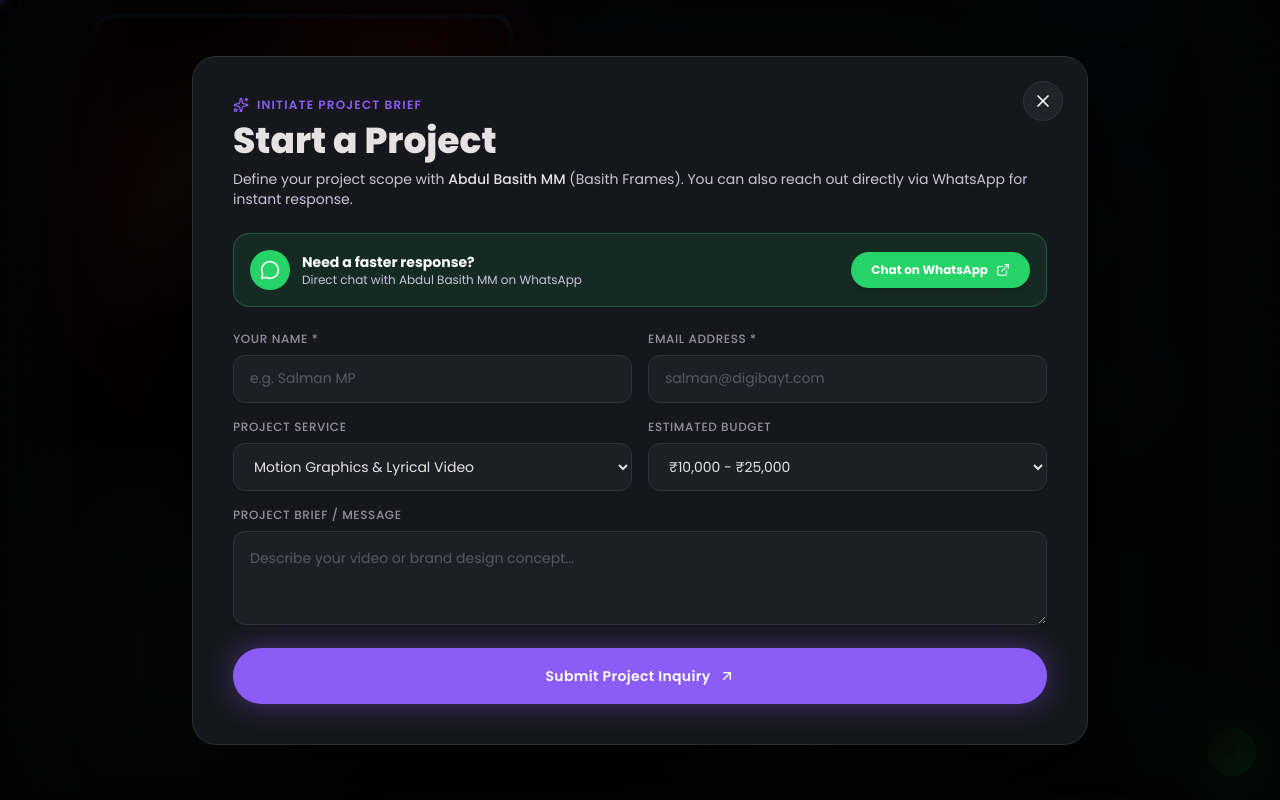
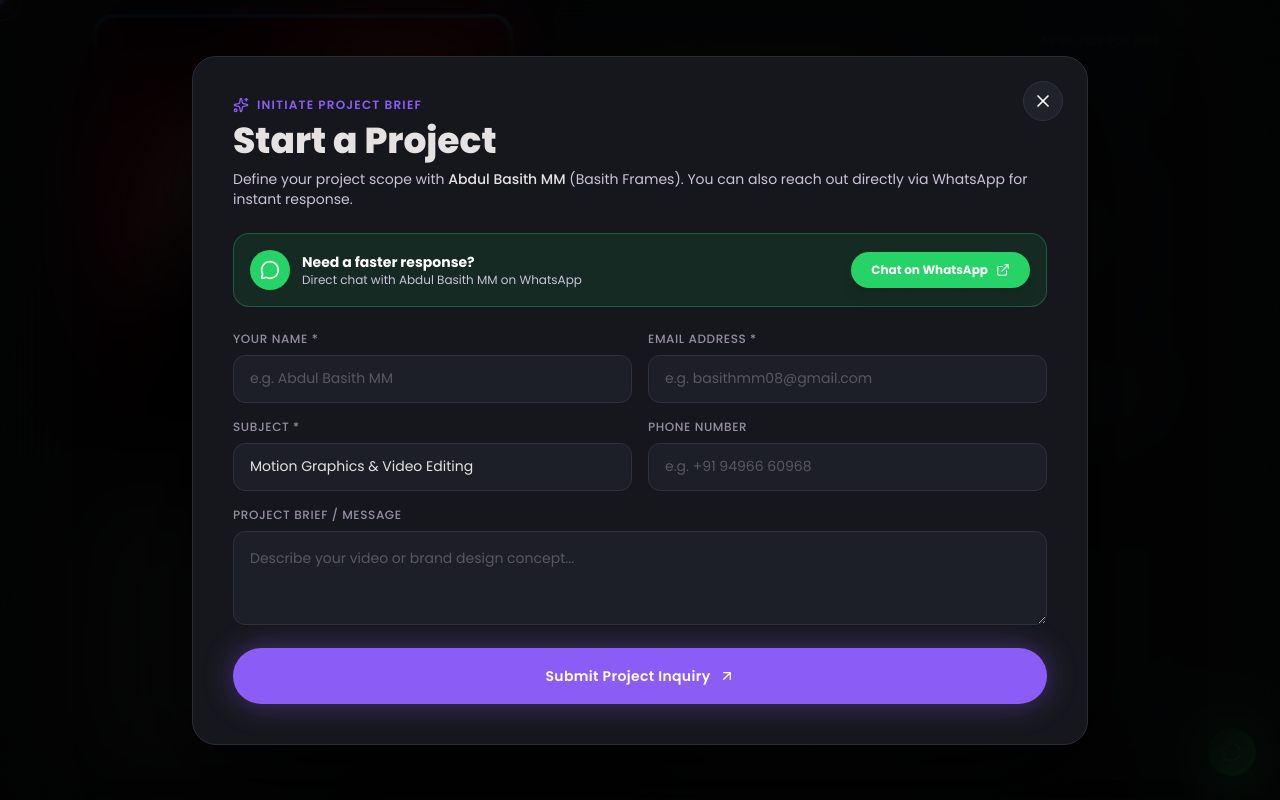
Before and after one commit to abdulbasithmm/basithm, a React (Vite) app: page / in a window 1280 px wide. Both pictures are taken after a click on the button "GET IN TOUCH". Shown: the part 895-1695 px from the top of the page. Built offline with nearby package versions, Linux system fonts and the light colour scheme.

Commit message:
refactor: update contact form, credentials, and testimonials
- Adjust experience and project statistics
- Refactor contact form fields and WhatsApp integration
- Update placeholder examples
- Streamline testimonial data schema

```diff
--- a/src/components/AboutSection.tsx
+++ b/src/components/AboutSection.tsx
@@ -202,10 +202,10 @@ export const AboutSection: React.FC<AboutSectionProps> = ({
             <div className="pt-4 border-t border-[#282a33] flex flex-wrap items-center justify-between gap-3 mt-4">
               <div className="flex items-center gap-4 sm:gap-6 text-xs text-[#8E8799]">
                 <div>
-                  <span className="font-bold text-white text-sm sm:text-base">5+</span> Years Exp.
+                  <span className="font-bold text-white text-sm sm:text-base">0.5</span> Year Exp.
                 </div>
                 <div>
-                  <span className="font-bold text-white text-sm sm:text-base">150+</span> Projects
+                  <span className="font-bold text-white text-sm sm:text-base">50+</span> Projects
                 </div>
                 <div>
                   <span className="font-bold text-white text-sm sm:text-base">100%</span> Delivery
--- a/src/components/ContactSection.tsx
+++ b/src/components/ContactSection.tsx
@@ -8,8 +8,8 @@ export const ContactSection: React.FC = () => {
   const [formData, setFormData] = useState({
     name: '',
     email: '',
-    service: 'Motion Graphics',
-    budget: '$500 - $1,000',
+    subject: '',
+    phone: '',
     details: '',
   });
 
@@ -18,7 +18,7 @@ export const ContactSection: React.FC = () => {
     if (!formData.name || !formData.email) return;
 
     // Send direct WhatsApp query or toast
-    const whatsappText = `Hi Basith! My name is ${formData.name} (${formData.email}). I am interested in ${formData.service} with budget ${formData.budget}. Details: ${formData.details}`;
+    const whatsappText = `Hi Basith! My name is ${formData.name} (${formData.email}${formData.phone ? `, Phone: ${formData.phone}` : ''}). Subject: ${formData.subject || 'Project Inquiry'}. Details: ${formData.details}`;
     window.open(`https://wa.me/919496660968?text=${encodeURIComponent(whatsappText)}`, '_blank');
 
     setSubmitted(true);
@@ -154,7 +154,7 @@ export const ContactSection: React.FC = () => {
                     required
                     value={formData.name}
                     onChange={(e) => setFormData({ ...formData, name: e.target.value })}
-                    placeholder="e.g. Salman MP"
+                    placeholder="e.g. Abdul Basith MM"
                     className="w-full px-4 py-3 rounded-xl bg-[#15161b] border border-[#2e313d] text-[#E5E2E1] text-sm focus:border-[#8B5CF6] focus:outline-none transition-colors"
                   />
                 </div>
@@ -167,7 +167,7 @@ export const ContactSection: React.FC = () => {
                     required
                     value={formData.email}
                     onChange={(e) => setFormData({ ...formData, email: e.target.value })}
-                    placeholder="name@company.com"
+                    placeholder="e.g. basithmm08@gmail.com"
                     className="w-full px-4 py-3 rounded-xl bg-[#15161b] border border-[#2e313d] text-[#E5E2E1] text-sm focus:border-[#8B5CF6] focus:outline-none transition-colors"
                   />
                 </div>
@@ -176,33 +176,28 @@ export const ContactSection: React.FC = () => {
               <div className="grid grid-cols-1 sm:grid-cols-2 gap-6">
                 <div>
                   <label className="block text-xs uppercase font-bold text-[#958EA0] mb-2">
-                    Required Service
+                    Subject *
                   </label>
-                  <select
-                    value={formData.service}
-                    onChange={(e) => setFormData({ ...formData, service: e.target.value })}
-                    className="w-full px-4 py-3 rounded-xl bg-[#191b20] border border-[#2e313d] text-[#E5E2E1] text-sm focus:border-[#8B5CF6] focus:outline-none transition-colors"
-                  >
-                    <option value="Motion Graphics">Motion Graphics & Lyrical Video</option>
-                    <option value="Video Editing">Video Editing & Color Grading</option>
-                    <option value="Graphic Design">Graphic Design & Posters</option>
-                    <option value="Full Media Package">Full Event / Brand Package</option>
-                  </select>
+                  <input
+                    type="text"
+                    required
+                    value={formData.subject}
+                    onChange={(e) => setFormData({ ...formData, subject: e.target.value })}
+                    placeholder="e.g. Motion Graphics & Video Editing"
+                    className="w-full px-4 py-3 rounded-xl bg-[#15161b] border border-[#2e313d] text-[#E5E2E1] text-sm focus:border-[#8B5CF6] focus:outline-none transition-colors"
+                  />
                 </div>
                 <div>
                   <label className="block text-xs uppercase font-bold text-[#958EA0] mb-2">
-                    Estimated Budget
+                    Phone Number
                   </label>
-                  <select
-                    value={formData.budget}
-                    onChange={(e) => setFormData({ ...formData, budget: e.target.value })}
-                    className="w-full px-4 py-3 rounded-xl bg-[#191b20] border border-[#2e313d] text-[#E5E2E1] text-sm focus:border-[#8B5CF6] focus:outline-none transition-colors"
-                  >
-                    <option value="Under ₹10,000">Under ₹10,000</option>
-                    <option value="₹10,000 - ₹25,000">₹10,000 - ₹25,000</option>
-                    <option value="₹25,000 - ₹50,000">₹25,000 - ₹50,000</option>
-                    <option value="₹50,000+">₹50,000+</option>
-                  </select>
+                  <input
+                    type="tel"
+                    value={formData.phone}
+                    onChange={(e) => setFormData({ ...formData, phone: e.target.value })}
+                    placeholder="e.g. +91 94966 60968"
+                    className="w-full px-4 py-3 rounded-xl bg-[#15161b] border border-[#2e313d] text-[#E5E2E1] text-sm focus:border-[#8B5CF6] focus:outline-none transition-colors"
+                  />
                 </div>
               </div>
 
--- a/src/components/InteractiveModal.tsx
+++ b/src/components/InteractiveModal.tsx
@@ -150,7 +150,7 @@ export const InteractiveModal: React.FC<InteractiveModalProps> = ({
                           required
                           value={formData.name}
                           onChange={(e) => setFormData({ ...formData, name: e.target.value })}
-                          placeholder="e.g. Salman MP"
+                          placeholder="e.g. Abdul Basith MM"
                           className="w-full h-12 px-4 rounded-xl bg-[#1d1f27] border border-[#2e313d] text-[#E5E2E1] placeholder-[#958EA0]/50 focus:outline-none focus:border-[#8B5CF6] transition-colors text-sm"
                         />
                       </div>
@@ -163,7 +163,7 @@ export const InteractiveModal: React.FC<InteractiveModalProps> = ({
                           required
                           value={formData.email}
                           onChange={(e) => setFormData({ ...formData, email: e.target.value })}
-                          placeholder="salman@digibayt.com"
+                          placeholder="e.g. basithmm08@gmail.com"
                           className="w-full h-12 px-4 rounded-xl bg-[#1d1f27] border border-[#2e313d] text-[#E5E2E1] placeholder-[#958EA0]/50 focus:outline-none focus:border-[#8B5CF6] transition-colors text-sm"
                         />
                       </div>
@@ -172,33 +172,28 @@ export const InteractiveModal: React.FC<InteractiveModalProps> = ({
                     <div className="grid grid-cols-1 sm:grid-cols-2 gap-4">
                       <div>
                         <label className="block text-xs font-medium text-[#958EA0] uppercase tracking-wider mb-2">
-                          Project Service
+                          Subject *
                         </label>
-                        <select
+                        <input
+                          type="text"
+                          required
                           value={formData.scope}
                           onChange={(e) => setFormData({ ...formData, scope: e.target.value })}
-                          className="w-full h-12 px-4 rounded-xl bg-[#1d1f27] border border-[#2e313d] text-[#E5E2E1] focus:outline-none focus:border-[#8B5CF6] transition-colors text-sm"
-                        >
-                          <option>Motion Graphics & Lyrical Video</option>
-                          <option>Video Editing & Color Grading</option>
-                          <option>Graphic Design & Posters</option>
-                          <option>Full Brand System</option>
-                        </select>
+                          placeholder="e.g. Motion Graphics & Video Editing"
+                          className="w-full h-12 px-4 rounded-xl bg-[#1d1f27] border border-[#2e313d] text-[#E5E2E1] placeholder-[#958EA0]/50 focus:outline-none focus:border-[#8B5CF6] transition-colors text-sm"
+                        />
                       </div>
                       <div>
                         <label className="block text-xs font-medium text-[#958EA0] uppercase tracking-wider mb-2">
-                          Estimated Budget
+                          Phone Number
                         </label>
-                        <select
-                          value={formData.budget}
-                          onChange={(e) => setFormData({ ...formData, budget: e.target.value })}
-                          className="w-full h-12 px-4 rounded-xl bg-[#1d1f27] border border-[#2e313d] text-[#E5E2E1] focus:outline-none focus:border-[#8B5CF6] transition-colors text-sm"
-                        >
-                          <option>₹10,000 - ₹25,000</option>
-                          <option>₹25,000 - ₹50,000</option>
-                          <option>₹50,000 - ₹100,000</option>
-                          <option>₹100,000+</option>
-                        </select>
+                        <input
+                          type="tel"
+                          value={formData.phone}
+                          onChange={(e) => setFormData({ ...formData, phone: e.target.value })}
+                          placeholder="e.g. +91 94966 60968"
+                          className="w-full h-12 px-4 rounded-xl bg-[#1d1f27] border border-[#2e313d] text-[#E5E2E1] placeholder-[#958EA0]/50 focus:outline-none focus:border-[#8B5CF6] transition-colors text-sm"
+                        />
                       </div>
                     </div>
 
@@ -533,7 +528,7 @@ export const InteractiveModal: React.FC<InteractiveModalProps> = ({
           {modalState.type === 'testimonials' && (
             <div>
               <div className="flex items-center space-x-2 text-[#8B5CF6] text-xs font-semibold tracking-widest uppercase mb-2">
-                <Star className="w-4 h-4" />
+                <Sparkles className="w-4 h-4" />
                 <span>Endorsements</span>
               </div>
               <h2 className="font-heading font-extrabold text-3xl sm:text-4xl text-[#E5E2E1] mb-2">
@@ -553,17 +548,10 @@ export const InteractiveModal: React.FC<InteractiveModalProps> = ({
                       "{story.quote}"
                     </p>
 
-                    <div className="flex items-center space-x-3 pt-4 border-t border-[#282a33]">
-                      <div
-                        className={`w-10 h-10 rounded-full bg-gradient-to-tr ${story.avatarBg || 'from-[#8B5CF6] to-[#06B6D4]'} text-white font-bold text-sm flex items-center justify-center flex-shrink-0 shadow-md`}
-                      >
-                        {story.author.charAt(0)}
-                      </div>
-                      <div>
-                        <div className="text-[#E5E2E1] font-bold text-sm">{story.author}</div>
-                        <div className="text-[#958EA0] text-xs">
-                          {story.role}, <span className="text-[#E5E2E1]/80">{story.company}</span>
-                        </div>
+                    <div className="pt-4 border-t border-[#282a33]">
+                      <div className="text-[#E5E2E1] font-bold text-sm">{story.author}</div>
+                      <div className="text-[#958EA0] text-xs mt-0.5">
+                        {story.role}, <span className="text-[#8B5CF6] font-medium">{story.company}</span>
                       </div>
                     </div>
                   </div>
```
Also changed, not shown: src/components/TestimonialsSection.tsx (+28 -63 lines).
